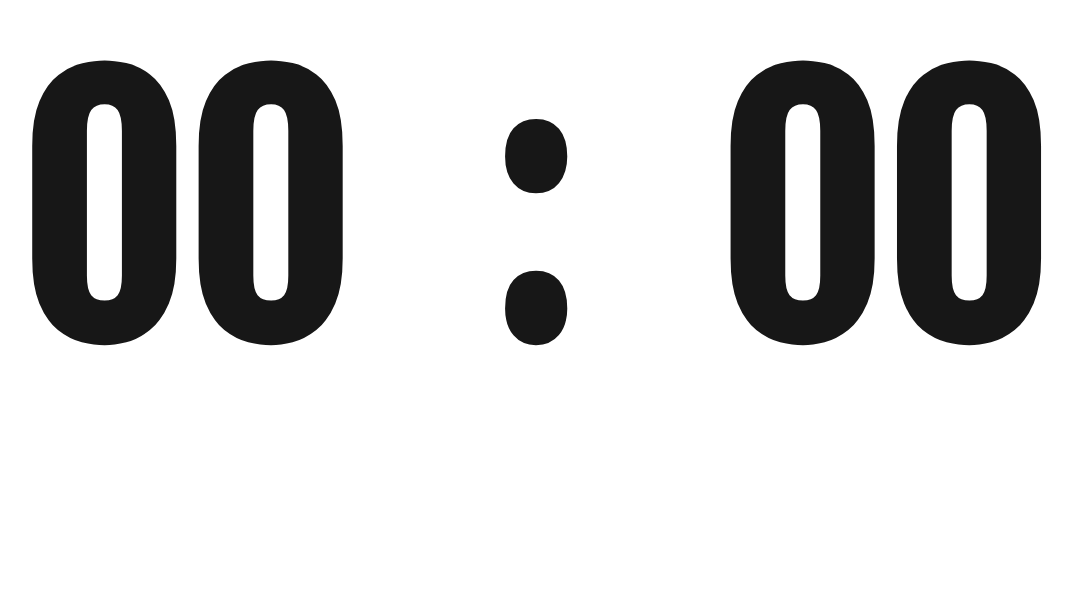
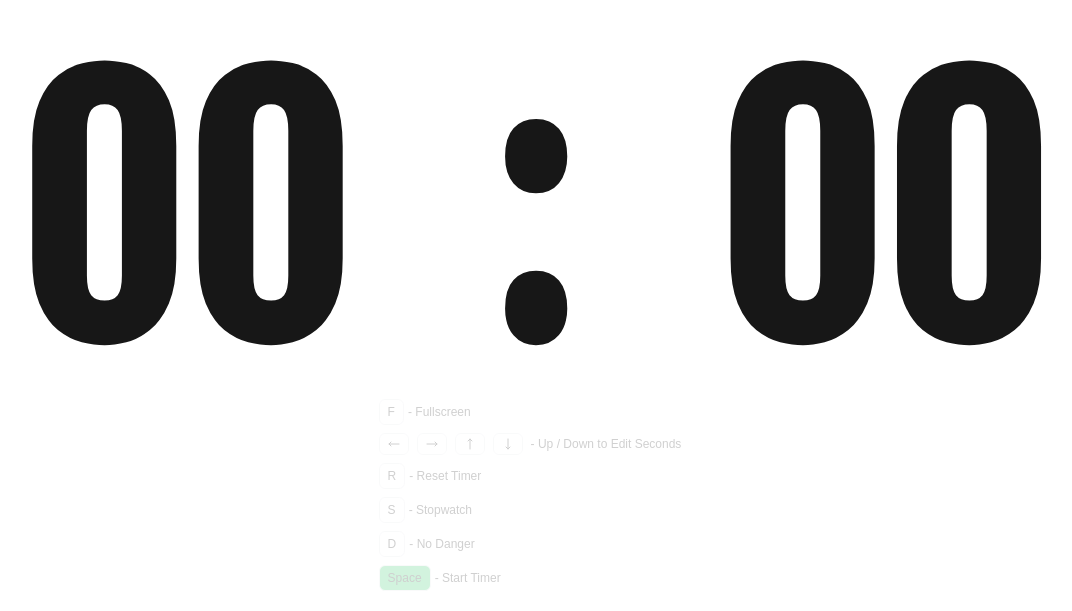
Before and after one commit to koukouihssane/Timer, a Next.js app: page / in a window 1280 px wide. Shown: the part 189-800 px from the top of the page, without its empty margins (110-1182 px from the left). Built offline with nearby package versions, Linux system fonts and the light colour scheme.

Commit message:
Refactor keyboard shortcuts in Home component and fix conditional rendering bug

```diff
--- a/app/page.tsx
+++ b/app/page.tsx
@@ -170,7 +170,7 @@ export default function Home() {
             {pad(seconds)}
           </span>
         </div>
-        <div className="absolute bottom-5 opacity-0 hover:opacity-100">
+        <div className={`absolute bottom-5 ${isActive ? "hidden" : "" }`}>
           <div className="flex flex-col items-start justify-center space-y-2">
             <div className="flex items-center justify-center space-x-1 ">
               <button
@@ -224,7 +224,7 @@ export default function Home() {
                 {" "}
                 -{" "}
                 {editingPart === "minutes"
-                  ? "Up / Down to edit Minutes"
+                  ? "Up / Down to Edit Minutes"
                   : "Up / Down to Edit Seconds"}
               </span>
             </div>
```
